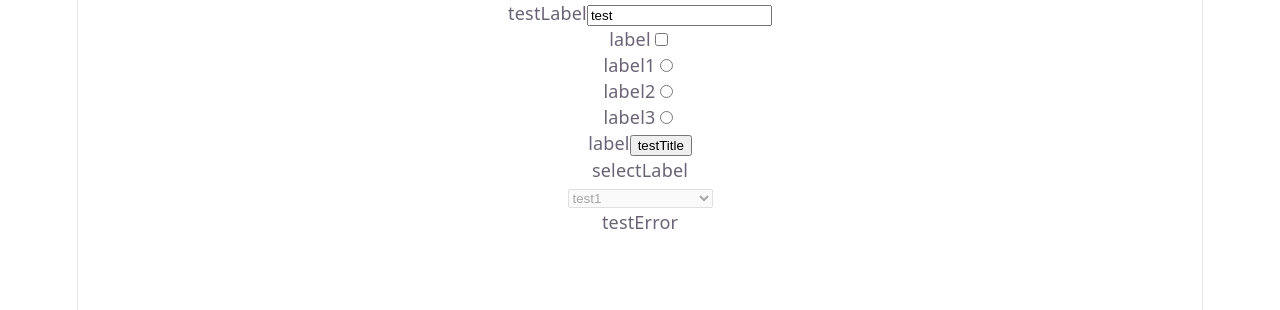
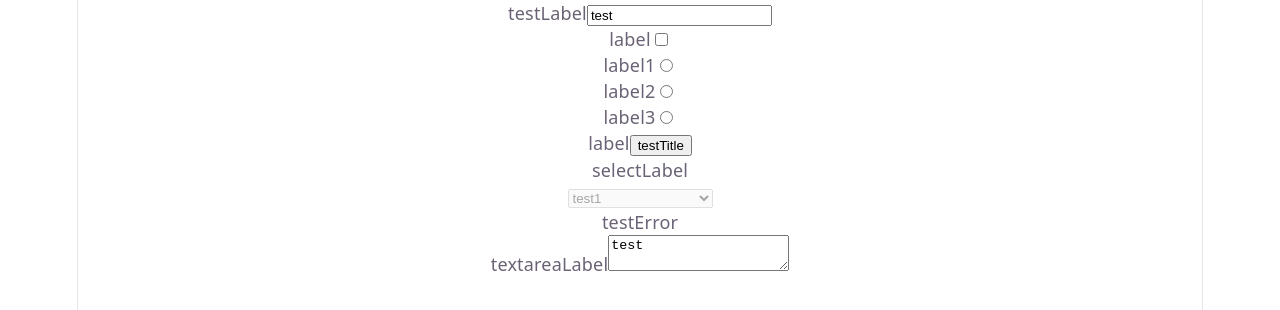
Before and after one commit to Fullofb3ans/beansUiKit, a Vue app: page / in a window 1280 px wide. Shown: the top 310 px of the page. Built offline with nearby package versions, Linux system fonts and the light colour scheme.

Commit message:
iss/add textarea

```diff
--- a/src/App.vue
+++ b/src/App.vue
@@ -41,6 +41,12 @@
     <template v-slot:select-icon> </template>
     <template v-slot:error-icon> </template>
 </BaseSelect>
+
+<BaseTextarea :propsClass="'textarea'"
+              :propsLabel="'textareaLabel'"
+              :propsValue="'test'"
+              @valueChanged="(value) => console.log(value)">
+</BaseTextarea>
 </template>
 <script setup lang="ts">
 import BaseButton from './components/BaseButton.vue';
@@ -48,5 +54,6 @@ import BaseCheckbox from './components/BaseCheckbox.vue';
 import BaseInput from './components/BaseInput.vue';
 import BaseRadio from './components/BaseRadio.vue';
 import BaseSelect from './components/BaseSelect.vue';
+import BaseTextarea from './components/BaseTextarea.vue';
 
 </script>
--- /dev/null
+++ b/src/components/BaseTextarea.vue
@@ -0,0 +1,62 @@
+<template>
+<div :class="`${propsClass}__wrapper`">
+    <label v-if="propsLabel"
+           :class="`${propsClass}__label`"
+           :for="propsClass">
+        {{ propsLabel }}
+    </label>
+    <textarea :class="propsClass"
+              :id="propsClass"
+              :placeholder="propsPlaceholder"
+              :disabled="disabled"
+              v-model="inputValue" />
+</div>
+</template>
+<script lang='ts'>
+import { defineComponent, ref, watch } from 'vue';
+
+export default defineComponent({
+    components: {},
+    emits: ['valueChanged'],
+    props: {
+        propsClass: {
+            type: String,
+            default: 'input'
+        },
+        propsLabel: {
+            type: String,
+        },
+        propsValue: {
+            type: [String, Number],
+            default: null
+        },
+        propsType: {
+            type: String,
+            default: 'text'
+        },
+        propsPlaceholder: {
+            type: String,
+            default: ''
+        },
+        propsName: {
+            type: String,
+            default: ''
+        },
+        disabled: {
+            type: Boolean,
+            default: false
+        },
+    },
+    setup(props, { emit }) {
+        const inputValue = ref(props.propsValue);
+
+        watch((inputValue), () => {
+            emit('valueChanged', inputValue.value, props.propsName)
+        }, { deep: true, immediate: true })
+
+        return {
+            inputValue
+        }
+    }
+});
+</script>
```
